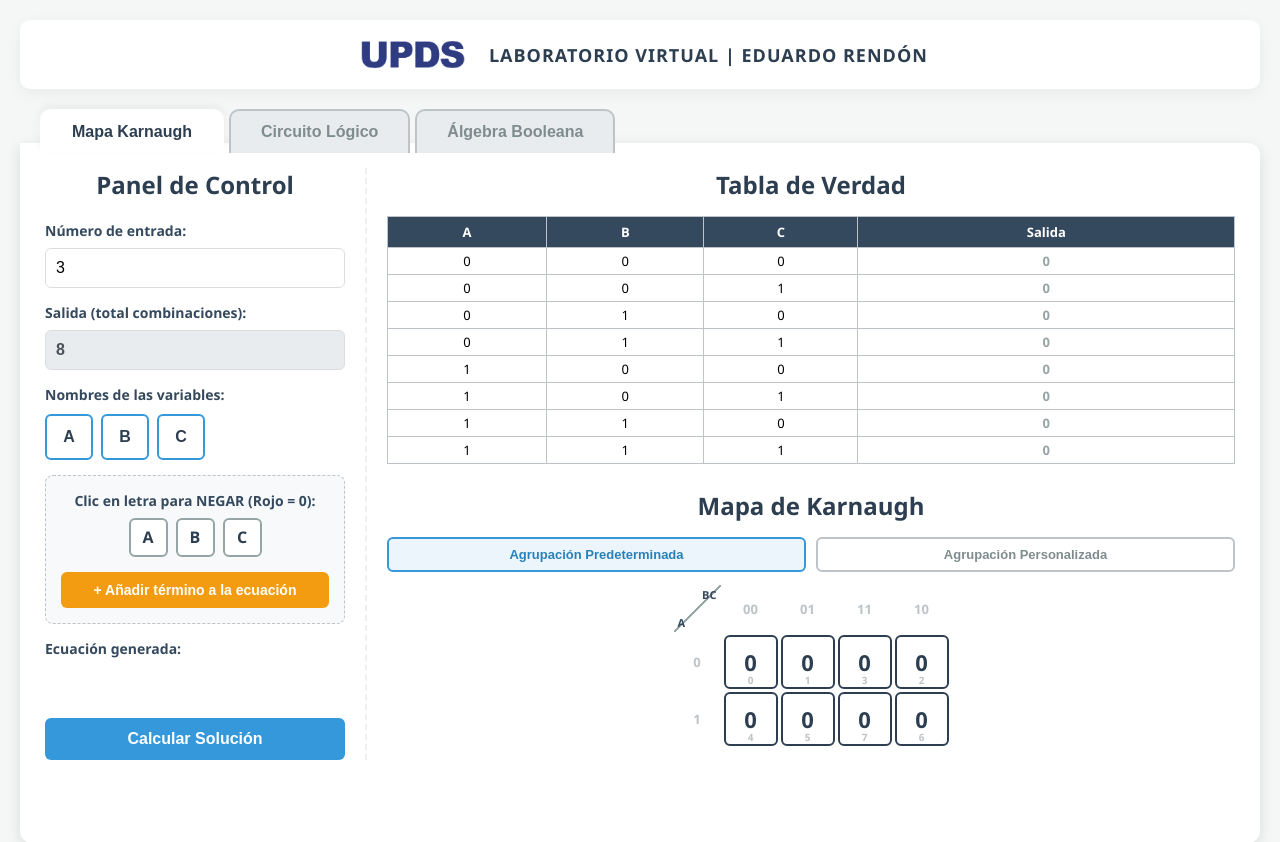
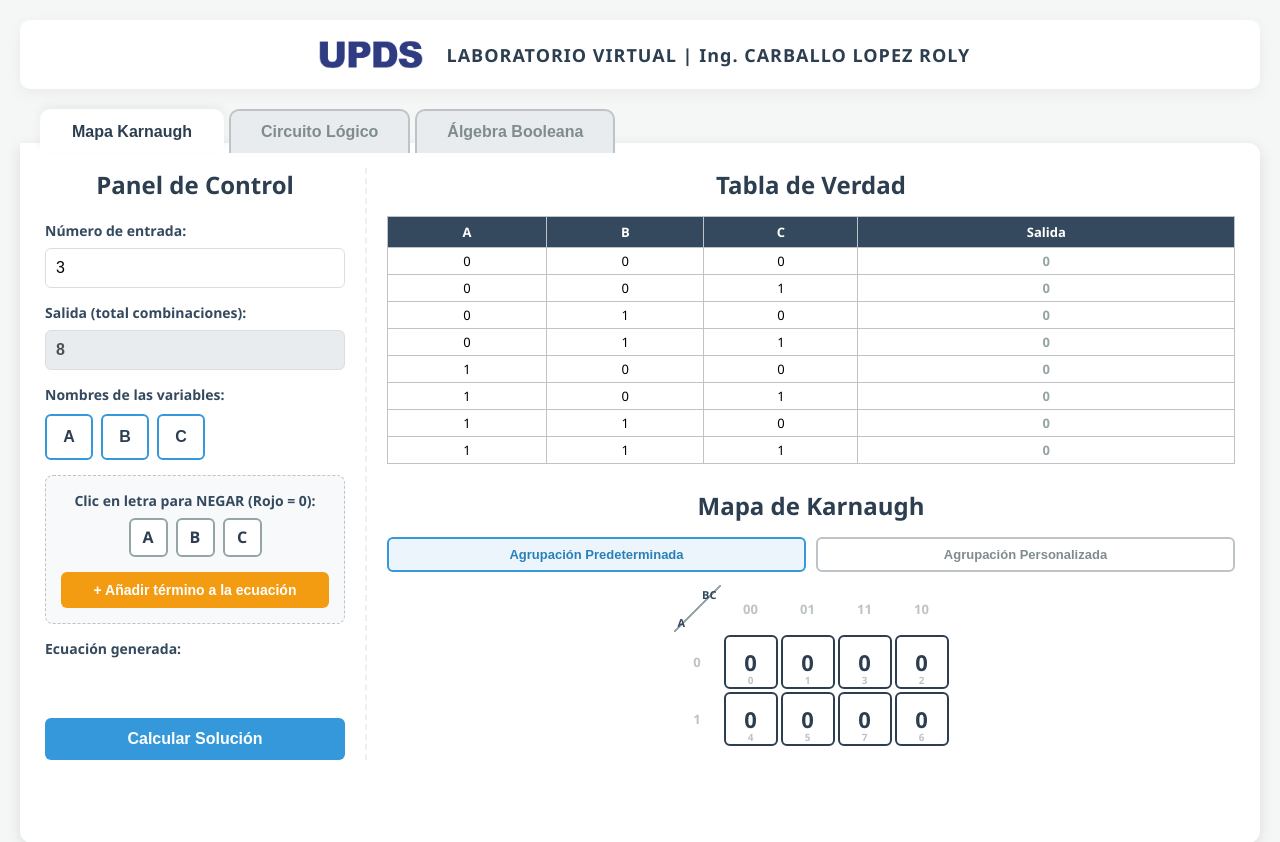
Before and after one commit to eduardozarco707/logicSim-kanaugh, a Flask app: page / in a window 1280 px wide. Shown: the top 842 px of the page. Run offline with Flask 3, Linux system fonts and the light colour scheme; some libraries are stand-ins or nearby versions.

Commit message:
Update index.html

```diff
--- a/templates/index.html
+++ b/templates/index.html
@@ -191,7 +191,7 @@
     <div class="global-header">
         <div class="header-logo-container">
             <img src="/images/logo_app.png" alt="Logo de Aplicación" class="global-logo" onerror="this.style.display='none'">
-            <span class="global-title">LABORATORIO VIRTUAL | EDUARDO RENDÓN</span>
+            <span class="global-title">LABORATORIO VIRTUAL | Ing. CARBALLO LOPEZ ROLY</span>
         </div>
     </div>
 
```
